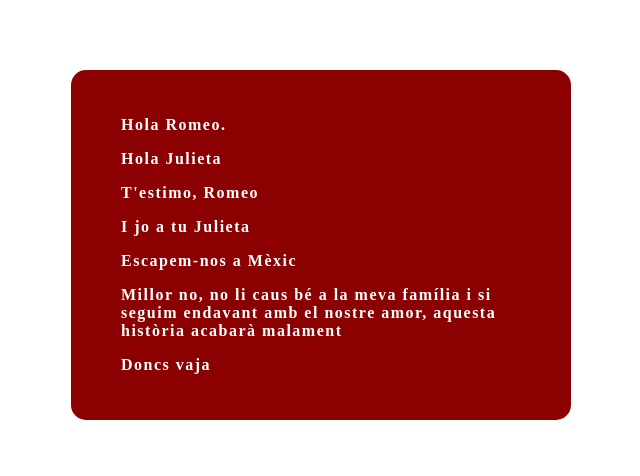
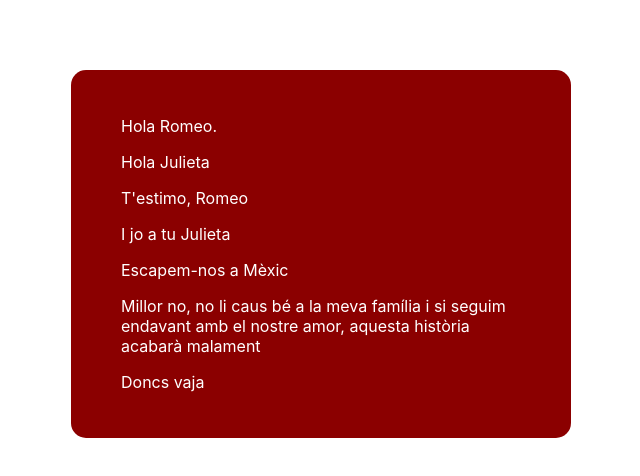
Before and after one commit to sschmidt0/sprint7, a React (Create React App) app: page / in a window 1280 px wide. Shown: the top 476 px of the page, without its empty margins (319-959 px from the left). Built offline with nearby package versions, Linux system fonts and the light colour scheme.

Commit message:
made the proposed changes for exercici2

```diff
--- a/src/App.js
+++ b/src/App.js
@@ -1,9 +1,9 @@
-import Línia from './components/Línia';
+import { Linia } from './components/Linia';
 
 function App() {
   return (
     <div className="App">
-      <Línia />
+      <Linia />
     </div>
   );
 }
--- a/src/assets/Div.js
+++ b/src/assets/Div.js
@@ -1,4 +1,6 @@
-export default Div = styled.div`
+import styled from 'styled-components';
+
+export const Div = styled.div`
   width: 400px;
   margin: 70px auto 30px;
   padding: 30px 50px;
--- a/src/assets/Paragraph.js
+++ b/src/assets/Paragraph.js
@@ -1,4 +1,6 @@
-export default Paragraph = styled.p`
+import styled from 'styled-components';
+
+export const Paragraph = styled.p`
   font-family: 'Papyrus', 'Times New Roman';
   font-weight: 800;
   letter-spacing: 1.5px;
--- /dev/null
+++ b/src/components/Linia.js
@@ -0,0 +1,12 @@
+import textos from '../assets/textos';
+
+import { Div } from '../assets/Div';
+import { Paragraph } from '../assets/Paragraph';
+
+export const Linia = () => {
+  const line = textos.map((text, key) => <p key={ key }>{ text }</p>);
+
+  return (
+    <Div>{ line }</Div>
+  );
+};
--- a/src/components/Línia.js
+++ /dev/null
@@ -1,32 +0,0 @@
-import textos from '../assets/textos';
-import styled from 'styled-components';
-
-
-const Div = styled.div`
-  width: 400px;
-  margin: 70px auto 30px;
-  padding: 30px 50px;
-  color: #fff;
-  background-color: darkred;
-  border-radius: 15px;
-`;
-
-const Paragraph = styled.p`
-  font-family: 'Papyrus', 'Times New Roman';
-  font-weight: 800;
-  letter-spacing: 1.5px;
-`;
-
-const Línia = () => {
-  let key = 0;
-  const line = textos.map(text => {
-    key++;
-    return <Paragraph key={ key }>{ text }</Paragraph>;
-  });
-
-  return (
-    <Div>{ line }</Div>
-  );
-}
-
-export default Línia;
```
